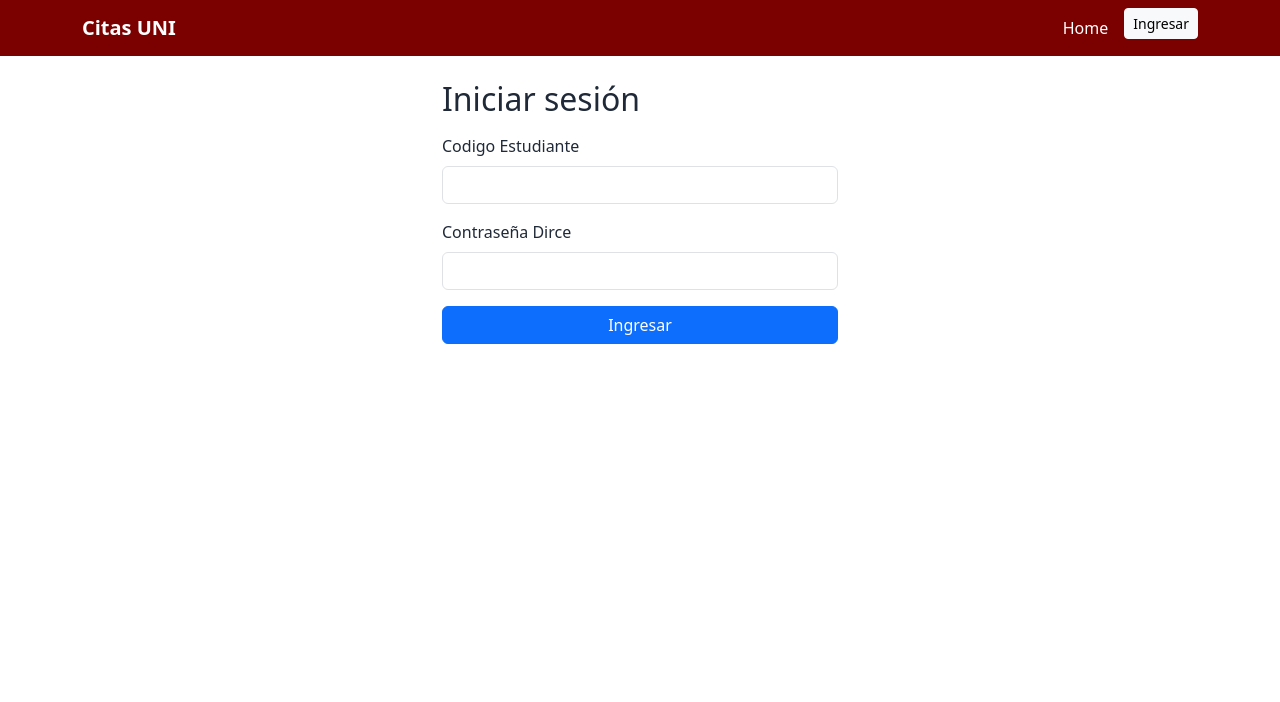
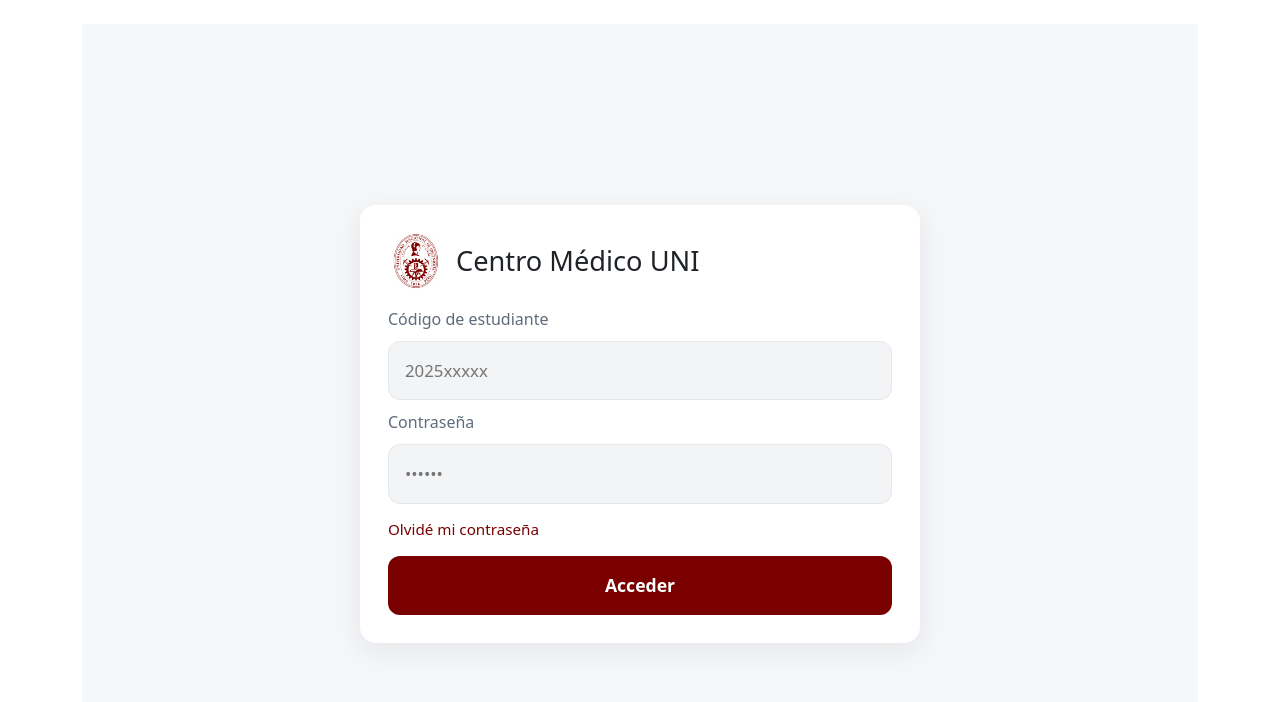
Before and after one commit to AlexisGY/MedUNI, a Vue app in the folder frontend/: page /login in a window 1280 px wide. Shown: the top 702 px of the page. Built offline with nearby package versions, Linux system fonts and the light colour scheme.

Commit message:
Mejora del LoginView

```diff
--- a/frontend/src/App.vue
+++ b/frontend/src/App.vue
@@ -1,15 +1,16 @@
 <script setup>
 import { useAuth } from './stores/auth'
+import { useRoute } from 'vue-router'
 const auth = useAuth()
+const route = useRoute()
 </script>
 
 <template>
-  <nav class="navbar navbar-expand-lg" style="background:#7b0000">
+  <nav v-if="route.path !== '/login'" class="navbar navbar-expand-lg" style="background:#7b0000">
     <div class="container">
       <RouterLink class="navbar-brand text-white fw-semibold" to="/">Citas UNI</RouterLink>
       <div class="collapse navbar-collapse show">
         <ul class="navbar-nav ms-auto gap-2">
-          <li class="nav-item"><RouterLink class="nav-link text-white" to="/">Home</RouterLink></li>
           <li class="nav-item" v-if="auth.isAuth"><RouterLink class="nav-link text-white" to="/reservar">Reservar</RouterLink></li>
           <li class="nav-item" v-if="!auth.isAuth"><RouterLink class="btn btn-light btn-sm" to="/login">Ingresar</RouterLink></li>
           <li class="nav-item" v-else><button class="btn btn-outline-light btn-sm" @click="auth.logout()">Salir</button></li>
--- a/frontend/src/components/WelcomeItem.vue
+++ /dev/null
@@ -1,86 +0,0 @@
-<template>
-  <div class="item">
-    <i>
-      <slot name="icon"></slot>
-    </i>
-    <div class="details">
-      <h3>
-        <slot name="heading"></slot>
-      </h3>
-      <slot></slot>
-    </div>
-  </div>
-</template>
-
-<style scoped>
-.item {
-  margin-top: 2rem;
-  display: flex;
-  position: relative;
-}
-
-.details {
-  flex: 1;
-  margin-left: 1rem;
-}
-
-i {
-  display: flex;
-  place-items: center;
-  place-content: center;
-  width: 32px;
-  height: 32px;
-  color: var(--color-text);
-}
-
-h3 {
-  font-size: 1.2rem;
-  font-weight: 500;
-  margin-bottom: 0.4rem;
-  color: var(--color-heading);
-}
-
-@media (min-width: 1024px) {
-  .item {
-    margin-top: 0;
-    padding: 0.4rem 0 1rem calc(var(--section-gap) / 2);
-  }
-
-  i {
-    top: calc(50% - 25px);
-    left: -26px;
-    position: absolute;
-    border: 1px solid var(--color-border);
-    background: var(--color-background);
-    border-radius: 8px;
-    width: 50px;
-    height: 50px;
-  }
-
-  .item:before {
-    content: ' ';
-    border-left: 1px solid var(--color-border);
-    position: absolute;
-    left: 0;
-    bottom: calc(50% + 25px);
-    height: calc(50% - 25px);
-  }
-
-  .item:after {
-    content: ' ';
-    border-left: 1px solid var(--color-border);
-    position: absolute;
-    left: 0;
-    top: calc(50% + 25px);
-    height: calc(50% - 25px);
-  }
-
-  .item:first-of-type:before {
-    display: none;
-  }
-
-  .item:last-of-type:after {
-    display: none;
-  }
-}
-</style>
--- a/frontend/src/router/index.js
+++ b/frontend/src/router/index.js
@@ -1,5 +1,4 @@
 import { createRouter, createWebHistory } from 'vue-router'
-import HomeView       from '../views/HomeView.vue'
 import LoginView      from '../views/LoginView.vue'
 import ReservarView   from '../views/ReservarView.vue'
 import CalendarView   from '../views/CalendarView.vue'
@@ -8,8 +7,8 @@
 const router = createRouter({
   history: createWebHistory(import.meta.env.BASE_URL),
   routes: [
-    { path: '/',          name: 'home',     component: HomeView },
-    { path: '/login',     name: 'login',    component: LoginView },
+  { path: '/', redirect: { name: 'login' } },
+  { path: '/login',     name: 'login',    component: LoginView },
     { path: '/reservar',  name: 'reservar', component: ReservarView, meta: { requiresAuth: true } },
     { path: '/calendario',name: 'calendar', component: CalendarView, meta: { requiresAuth: true } }, // 👈 nuevo
     { path: '/about', redirect: '/login' },
@@ -27,8 +26,8 @@
     return { name: 'login', query: { redirect: to.fullPath } }
   }
 
-  // si ya está logueado y va a login/home, mándalo al calendario
-  if ((to.name === 'login' || to.name === 'home') && isAuth) {
+  // si ya está logueado y va a login, mándalo al calendario
+  if (to.name === 'login' && isAuth) {
     return { name: 'calendar' }
   }
 })
--- a/frontend/src/services/api.js
+++ b/frontend/src/services/api.js
@@ -6,8 +6,21 @@
     headers: { 'Content-Type': 'application/json', ...(opts.headers || {}) },
     ...opts,
   })
-  if (!res.ok) throw new Error(await res.text() || 'Error de servidor')
-  return res.json()
+
+  const raw = await res.text() // leemos una sola vez
+  // Intentamos parsear (si es JSON válido)
+  let data = null
+  if (raw) {
+    try { data = JSON.parse(raw) } catch { /* texto plano */ }
+  }
+
+  if (!res.ok) {
+    const msg = (data && (data.detail || data.message || data.error)) || raw || 'Error de servidor'
+    throw new Error(msg)
+  }
+
+  // Éxito: si no había cuerpo devolvemos null
+  return data
 }
 
 
--- a/frontend/src/views/LoginView.vue
+++ b/frontend/src/views/LoginView.vue
@@ -1,27 +1,47 @@
 <template>
-  <section class="container" style="max-width:420px">
-    <h2 class="mb-3">Iniciar sesión</h2>
-    <form @submit.prevent="handleLogin" class="d-grid gap-3">
-      <div>
-        <label class="form-label">Codigo Estudiante</label>
-        <input class="form-control" v-model.trim="username" type="text" required>
+  <main class="auth">
+    <section class="auth-card">
+      <div class="brand-row">
+        <img :src="logo" alt="UNI" class="brand" />
+        <h1>Centro Médico UNI</h1>
       </div>
-      <div>
-        <label class="form-label">Contraseña Dirce</label>
-        <input class="form-control" v-model.trim="password" type="password" required>
-      </div>
-      <button class="btn btn-primary" :disabled="auth.loading">
-        {{ auth.loading ? 'Ingresando…' : 'Ingresar' }}
-      </button>
-      <p v-if="auth.error" class="text-danger m-0">{{ auth.error }}</p>
-    </form>
-  </section>
+
+  <form class="auth-form" @submit.prevent="submit" novalidate>
+        <label for="username">Código de estudiante</label>
+        <input
+          id="username"
+          v-model="username"
+          type="text"
+          inputmode="numeric"
+          placeholder="2025xxxxx"
+          class="auth-input"
+          autocomplete="username"
+        />
+
+        <label for="password">Contraseña</label>
+        <input
+          id="password"
+          v-model="password"
+          type="password"
+          placeholder="••••••"
+          class="auth-input"
+          autocomplete="current-password"
+        />
+
+        <a href="#" class="auth-forgot">Olvidé mi contraseña</a>
+        <button type="submit" class="auth-btn" :disabled="loading">
+          <span v-if="!loading">Acceder</span>
+          <span v-else>Accediendo...</span>
+        </button>
+        <div v-if="errorMessage" class="auth-alert" role="alert">{{ errorMessage }}</div>
+      </form>
+    </section>
+  </main>
 </template>
 
 
-
-
 <script setup>
+import logo from "@/assets/logo-uni.png";
 import { ref } from 'vue';
 import { useRouter } from 'vue-router';
 import { useAuth } from '../stores/auth';
@@ -29,29 +49,69 @@
 const router = useRouter();
 const auth = useAuth();
 
-const username = ref(''); // Cambiado de 'email' a 'codigo'
+const username = ref('');
 const password = ref('');
 const loading = ref(false);
-const message = ref(null);
+const errorMessage = ref(null);
 
-async function handleLogin() {
+async function submit() {
   loading.value = true;
-  message.value = null;
+  errorMessage.value = null;
 
   try {
-    // Llama a la acción 'login' del store con el código y la contraseña
-    await auth.login(username.value, password.value);
-
-    // Redirige después de un login exitoso
-    router.push('/home');
+  await auth.login(username.value, password.value);
+    router.push('/calendario');
 
   } catch (err) {
-    message.value = {
-      text: err.message || 'Error al iniciar sesión. Inténtalo de nuevo.',
-      type: 'error'
-    };
+  errorMessage.value = err.message || 'Credenciales inválidas';
   } finally {
     loading.value = false;
   }
 }
 </script>
+
+<style scoped>
+.auth{
+  min-height:100svh; display:grid; place-items:center;
+  padding:clamp(16px,4vw,32px); background:#f6f7f9;
+}
+
+.auth-card{
+  width:clamp(320px, 90vw, 560px);
+  background:#fff; border-radius:16px;
+  box-shadow:0 8px 30px rgba(16,24,40,.08);
+  padding:clamp(16px,3.5vw,28px);
+}
+
+.brand-row{ display:flex; align-items:center; gap:12px; margin-bottom:clamp(12px,2.5vw,18px); }
+.brand{ width:clamp(40px,6vw,56px); height:auto; }
+h1{ margin:0; color:#1f2328; font-size:clamp(1.15rem,1rem + 1vw,1.7rem); }
+
+.auth-form{ display:grid; gap:10px; }
+
+
+label{ color:#5f6b7a; font-size:clamp(.9rem,.85rem + .3vw,1rem); }
+.auth-input{
+  width:100%; box-sizing:border-box;
+  padding:clamp(12px,1.8vw,16px);
+  border:1px solid #e4e7ec; border-radius:12px;
+  background:#f3f4f6; font-size:clamp(.95rem,.9rem + .3vw,1.05rem);
+  outline:none; transition:border-color .2s, box-shadow .2s, background .2s;
+}
+.auth-input:focus{
+  background:#fff; border-color:#7a0000;
+  box-shadow:0 0 0 4px rgba(122,0,0,.18);
+}
+
+.auth-forgot{ margin:4px 0 6px; color:#7a0000; text-decoration:none; font-size:.95rem; }
+.auth-forgot:hover{ text-decoration:underline; }
+
+.auth-btn{
+  width:100%; padding:clamp(12px,1.8vw,16px);
+  border:0; border-radius:12px; background:#7a0000; color:#fff;
+  font-weight:700; font-size:clamp(1rem,.95rem + .35vw,1.1rem); cursor:pointer;
+}
+.auth-btn:hover{ filter:brightness(.95); }
+.auth-btn:disabled{ opacity:.7; cursor:not-allowed; }
+.auth-alert{ margin-top:10px; padding:12px; border-radius:10px; background:#fee2e2; color:#7a0a0a; font-size:.9rem; border:1px solid #f8b4b4; }
+</style>
```
Also changed, not shown: frontend/src/components/HelloWorld.vue (deleted, +0 -44 lines), frontend/src/components/TheWelcome.vue (+20 -83 lines), 2 other files (tests, documents, lock files or other folders).
